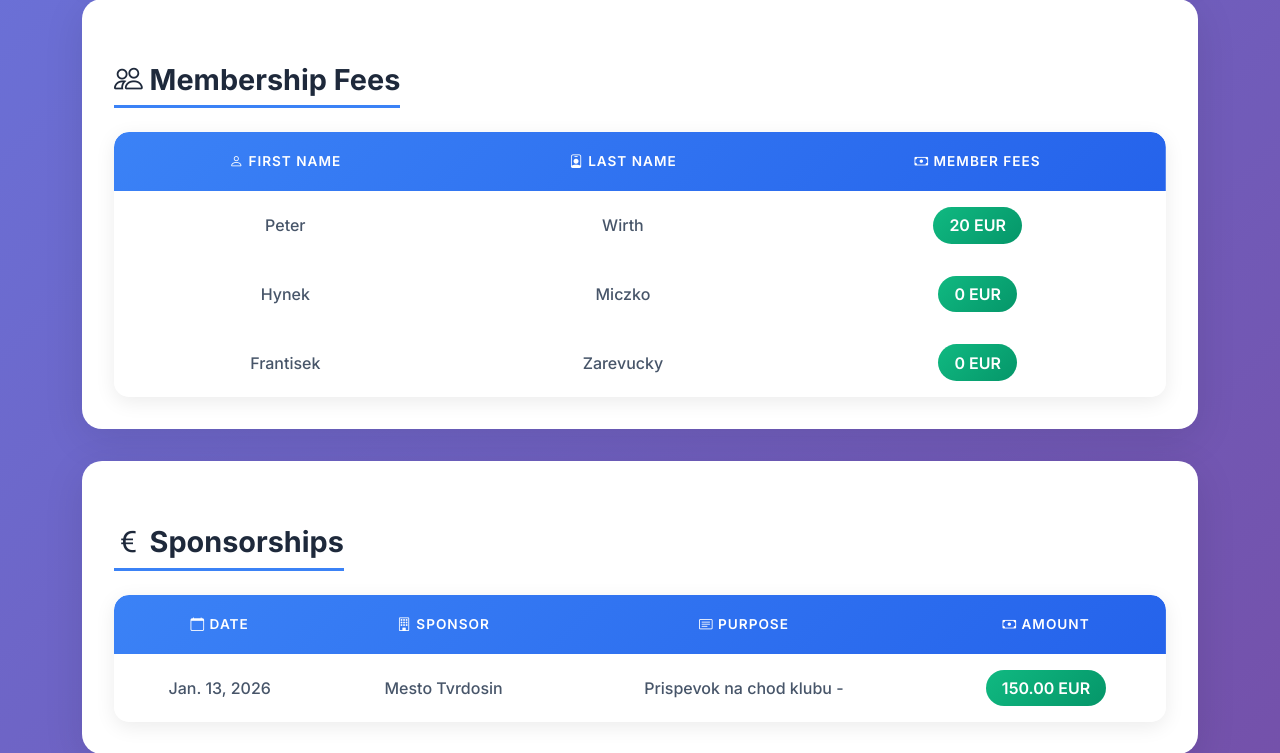
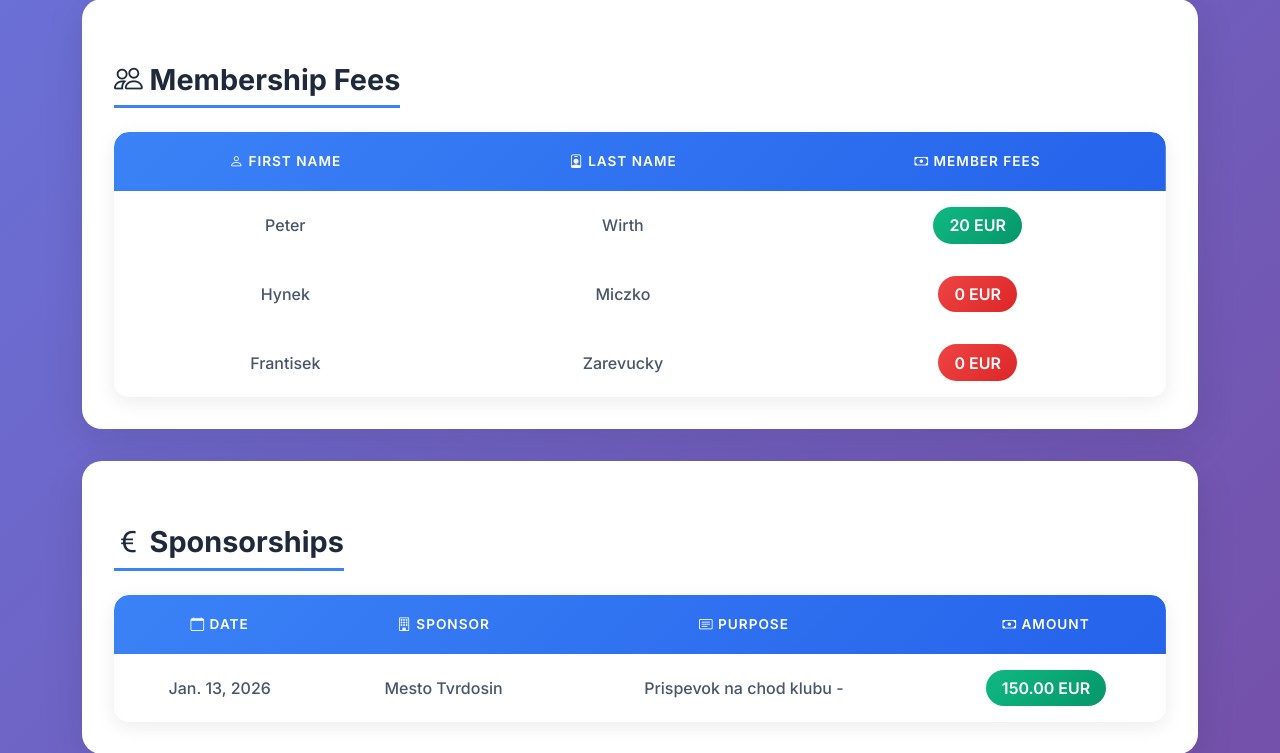
Before and after one commit to emax-77/Cycling-Club, a Django app: page /club_treasury/ in a window 1280 px wide. Shown: the part 939-1692 px from the top of the page. Run offline with Django 5.2, Linux system fonts and the light colour scheme; a user stored in the database is signed in; data comes from the database, SQL or seed files in the repository; both versions use the stored data as it was after the commit.

Commit message:
Update Slovak translations and enhance club treasury template with unpaid badge styling

```diff
--- a/members/templates/club_treasury.html
+++ b/members/templates/club_treasury.html
@@ -213,6 +213,15 @@
     display: inline-block;
   }
 
+  .badge-amount-unpaid {
+    background: linear-gradient(135deg, #ef4444, #dc2626);
+    color: white;
+    padding: 0.4rem 1rem;
+    border-radius: 50px;
+    font-weight: 600;
+    display: inline-block;
+  }
+
   .empty-state {
     text-align: center;
     padding: 3rem;
@@ -314,7 +323,11 @@
             {% comment %} <td>{{ x.id }}</td> {% endcomment %}
             <td>{{ x.firstname }}</td>
             <td>{{ x.lastname }}</td>
+            {% if x.total_paid > 0 %}
             <td><span class="badge-amount">{{ x.total_paid }} EUR</span></td>
+            {% else %}
+            <td><span class="badge-amount-unpaid">{{ x.total_paid }} EUR</span></td>
+            {% endif %}
           </tr>
           {% empty %}
           <tr>
```
Also changed, not shown: db.sqlite3, locale/sk/LC_MESSAGES/django.po, 1 other file.
